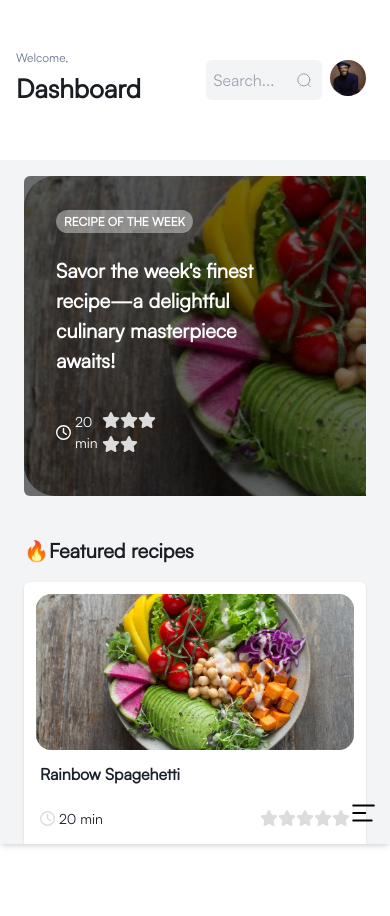
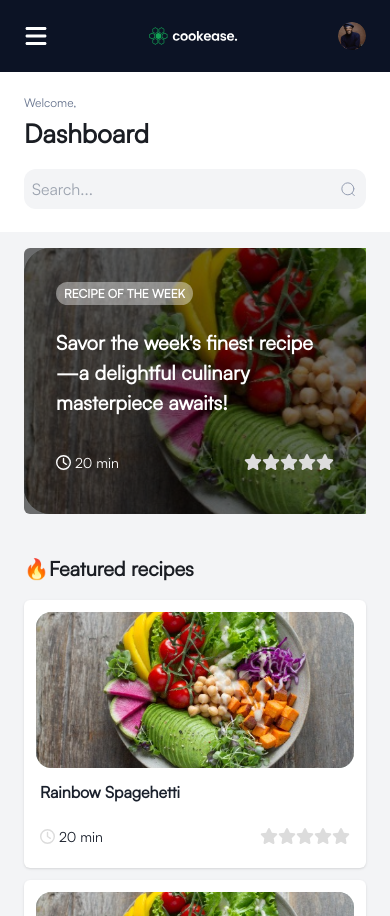
Before and after one commit to jerncomania28/cookease, a React (Vite) app: page /dashboard in a window 390 px wide. Before the commit the page ends 844 px from the top, so only its background shows below. Built offline with nearby package versions, Linux system fonts and the light colour scheme; no server answers; sample sign-in values are in the browser's storage.

Commit message:
fix: mobile responsiveness implemented

```diff
--- a/src/Layout/AdminLayout.tsx
+++ b/src/Layout/AdminLayout.tsx
@@ -6,9 +6,6 @@ import { AuthContext } from '../context/auth';
 import Header from '../components/Header';
 import SideBar from '../components/SideBar';
 import NewRecipe from '../components/modals/NewRecipe';
-
-//assets
-import Hamburger from '../assets/hamburger.svg';
 
 //utils
 import { authStateChange } from '../utils/firebase';
@@ -21,7 +18,6 @@ interface AdminLayoutProps {
 const AdminLayout: React.FC<AdminLayoutProps> = ({ children }) => {
   const {
     isMobile,
-    handleMobile,
     handleIsLoggedIn,
     handleCurrentUser,
     isNewRecipe,
@@ -52,18 +48,12 @@ const AdminLayout: React.FC<AdminLayoutProps> = ({ children }) => {
             {children}
           </div>
         </div>
-        <div className="w-full flex justify-end fixed bottom-0 py-4 px-3 shadow-md md:hidden">
-          <img
-            src={Hamburger}
-            alt="hamburger-icon"
-            className="w-[30px] h-[30px]"
-            onClick={handleMobile}
-          />
-        </div>
       </div>
       {isMobile && (
-        <div className="fixed h-screen top-0 left-0  w-[70%] md:hidden z-10 bg-white">
-          <SideBar />
+        <div className="fixed top-0 left-0 w-full h-screen flex items-center justify-center bg-black bg-opacity-70">
+          <div className="top-0 left-0 fixed w-[70%] md:hidden z-10 ">
+            <SideBar />
+          </div>
         </div>
       )}
       {isNewRecipe && <NewRecipe />}
--- a/src/components/Header.tsx
+++ b/src/components/Header.tsx
@@ -1,17 +1,24 @@
 /* eslint-disable react-hooks/exhaustive-deps */
-import React from 'react';
+import React, { useContext } from 'react';
 import { Link, useLocation } from 'react-router-dom';
+import { FontAwesomeIcon } from '@fortawesome/react-fontawesome';
+import { faBars } from '@fortawesome/free-solid-svg-icons';
+
+import { AuthContext } from '../context/auth';
 
 //components
 import SearchBar from './SearchBar';
 
 //assets
 import Avatar from '../assets/avatar.svg';
+import Logo from '../assets/logo.svg';
 
 const Header: React.FC = () => {
   const [searchValue, setSearchValue] = React.useState<string>('');
   const location = useLocation();
   const header = location.pathname.slice(1).split('-').join(' ');
+
+  const { handleMobile } = useContext(AuthContext);
 
   const handleChange = (event: React.ChangeEvent<HTMLInputElement>) => {
     const { value } = event.target;
@@ -19,8 +26,18 @@ const Header: React.FC = () => {
   };
 
   return (
-    <header className="w-full relative h-[160px] flex justify-between items-center px-4 md:px-6 shadow bg-white">
-      <div>
+    <>
+      <div className="w-full relative py-4 px-6 flex justify-between items-center bg-[#0C1325] md:hidden">
+        <FontAwesomeIcon
+          icon={faBars}
+          className="text-white h-[24px] w-[24px]"
+          onClick={handleMobile}
+        />
+        <img src={Logo} className="w-[90px] h-[40px]" />
+        <img src={Avatar} className="w-[28px] h-[28px] rounded-full" />
+      </div>
+      <header className="w-full relative h-[160px] flex flex-col md:flex-row justify-around md:justify-between items-center py-4 md:py-auto px-6 shadow bg-white">
+        <div className="self-start w-full md:w-1/2 relative md:self-center">
           <h4 className="text-[#67748E] font-[400] text-[12px] leading-[16px]">
             Welcome,
           </h4>
@@ -28,13 +45,14 @@ const Header: React.FC = () => {
             {header}
           </h1>
         </div>
-      <div className="flex justify-end">
+        <div className="flex justify-end w-full relative md:w-1/2">
           <SearchBar value={searchValue} handleChange={handleChange} />
-        <Link to="#" className="cursor-pointer mx-2">
+          <Link to="#" className="cursor-pointer mx-2 hidden md:flex">
             <img src={Avatar} alt="avatar" className="w-[36px] h-[36px]" />
           </Link>
         </div>
       </header>
+    </>
   );
 };
 
--- a/src/components/SearchBar.tsx
+++ b/src/components/SearchBar.tsx
@@ -10,12 +10,12 @@ interface SearchBarProps {
 
 const SearchBar: React.FC<SearchBarProps> = ({ value, handleChange }) => {
   return (
-    <div className="w-[50%] md:w-full max-w-[270px] relative rounded-md ">
+    <div className="w-full relative rounded-xl ">
       <input
         type="text"
         name="search"
         placeholder="Search..."
-        className="w-full py-[0.5rem] px-2 outline-none rounded-md bg-[#F3F4F6]"
+        className="w-full py-[0.5rem] px-2 outline-none rounded-xl bg-[#F3F4F6]"
         value={value}
         onChange={handleChange}
       />
--- a/src/components/SideBar.tsx
+++ b/src/components/SideBar.tsx
@@ -2,6 +2,8 @@
 import React, { useContext } from 'react';
 import { NavLink, useNavigate } from 'react-router-dom';
 import { toast } from 'react-toastify';
+import { FontAwesomeIcon } from '@fortawesome/react-fontawesome';
+import { faXmark } from '@fortawesome/free-solid-svg-icons';
 import { AuthContext } from '../context/auth';
 
 //components
@@ -65,7 +67,7 @@ const sideBarLinks: SideLinkProp[] = [
 const SideBar: React.FC = () => {
   const navigate = useNavigate();
 
-  const { currentUser, handleMobile, handleNewRecipe } = useContext(
+  const { currentUser, handleMobile, handleNewRecipe, isMobile } = useContext(
     AuthContext,
   );
 
@@ -86,18 +88,25 @@ const SideBar: React.FC = () => {
   };
 
   const handleAddNewRecipe = () => {
-    handleNewRecipe();
+    if (isMobile) {
+      handleNewRecipe();
+    }
     handleMobile();
   };
 
   return (
-    <div className="w-full h-[100vh] relative flex flex-col justify-between shadow">
+    <div className="w-full h-[100vh] relative flex flex-col justify-between shadow bg-white">
       {/* dashbord nav */}
       <div className="block">
-        <div className="h-[160px] bg-[#0C1325] flex justify-center items-center">
-          <img src={Logo} alt="logo-img" />
+        <div className="h-[160px] relative bg-[#0C1325] flex flex-col justify-center items-center">
+          <FontAwesomeIcon
+            icon={faXmark}
+            className="text-white w-[32px] h-[32px] self-end pb-5 px-4"
+            onClick={handleMobile}
+          />
+          <img src={Logo} alt="logo-img" className="py-4" />
         </div>
-        <div className="my-4">
+        <div className="my-4 h-custom relative">
           <h1 className="uppercase text-[#586474] font-[400] text-[16px] px-4 py-1">
             {' '}
             Menu
@@ -151,9 +160,13 @@ const SideBar: React.FC = () => {
           alt="avatar"
           className="w-[40px] h-[40px] rounded-full"
         />
-        <div className="flex flex-col mx-2 md;mx-4 text-[14px] md:text-[16px]">
+        <div className="flex flex-col mx-2 md:mx-4 text-[14px] md:text-[16px]">
           <h3>{currentUser.displayName}</h3>
-          <h4>{currentUser.email}</h4>
+          <h4>
+            {currentUser.email.length >= 17
+              ? currentUser.email.substring(0, 17) + '...'
+              : currentUser.email}
+          </h4>
         </div>
         <img
           src={Logout}
--- a/src/components/WeekRecipe.tsx
+++ b/src/components/WeekRecipe.tsx
@@ -12,7 +12,7 @@ const WeekRecipe: React.FC = () => {
   return (
     <div className="w-full relative bg-week-recipe bg-cover py-8 px-8 mb-10">
       <div className="w-full h-full absolute top-0 left-0 bg-[#000000CC] opacity-70 rounded-md"></div>
-      <div className="w-[80%] md:w-[50%] relative">
+      <div className="w-full md:w-[50%] relative">
         <Tag className="px-2 py-1 uppercase bg-white bg-opacity-40 text-white font-[700] text-[12px]">
           Recipe of The Week
         </Tag>
@@ -20,7 +20,7 @@ const WeekRecipe: React.FC = () => {
           Savor the week's finest recipe—a delightful culinary masterpiece
           awaits!
         </h3>
-        <div className="w-[50%] relative flex justify-between py-2">
+        <div className="w-full md:w-[50%] relative flex justify-between py-2">
           <div className="flex justify-center items-center">
             <FontAwesomeIcon
               icon={faClock}
--- a/src/index.css
+++ b/src/index.css
@@ -21,7 +21,7 @@ input:focus ~ .input-text {
 }
 
 .h-custom {
-  height: calc(100vw - 100px);
+  height: calc(100vh - 270px);
 }
 
 .h-layout {
```
Also changed, not shown: src/assets/hamburger.svg (deleted). Lines whose indentation alone changed are shown as unchanged.
